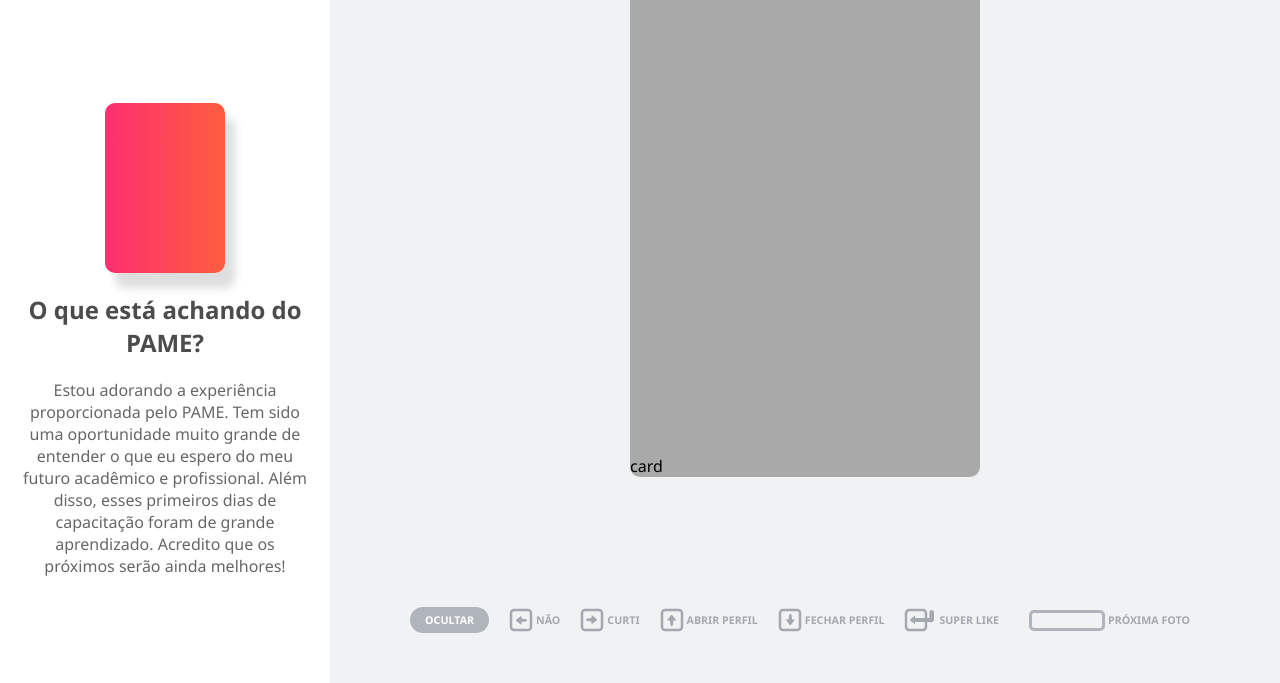
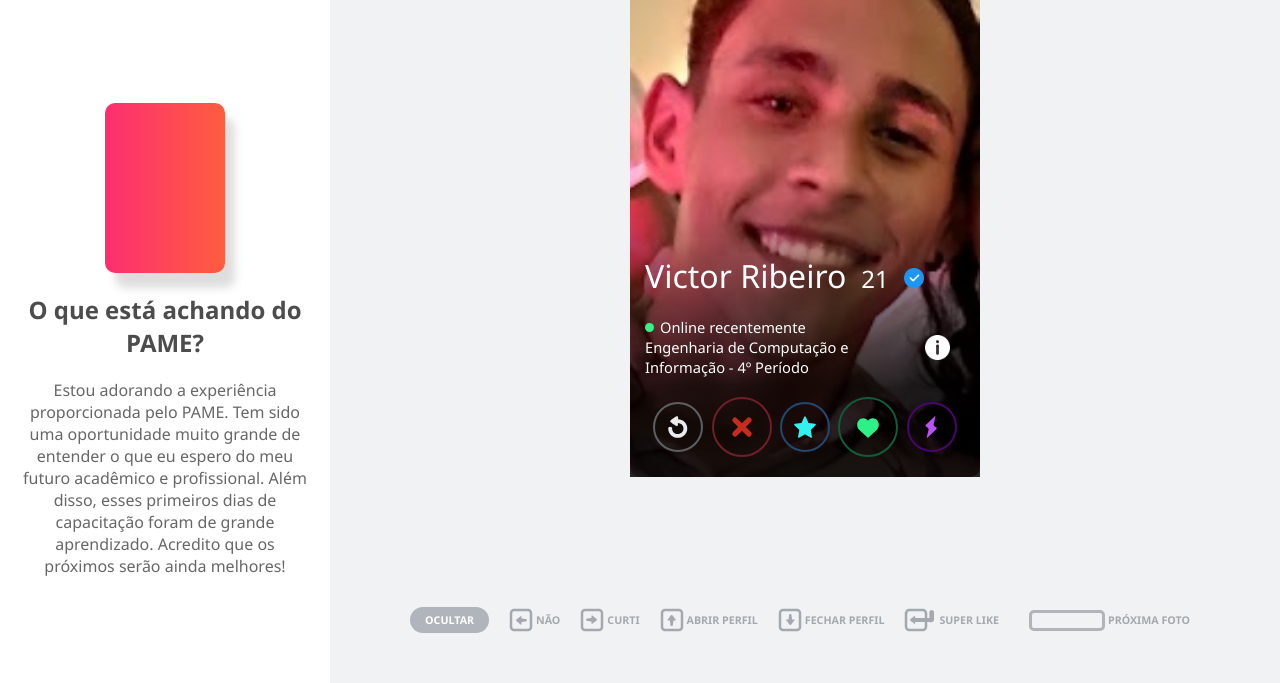
Before and after one commit to Ribeir145/tinder-fluxo, a plain HTML site: page index.html in a window 1280 px wide. Shown: the part 117-800 px from the top of the page. Drawn offline with Linux system fonts and the light colour scheme.

Commit message:
Card finalizado.

```diff
--- a/index.html
+++ b/index.html
@@ -1,6 +1,8 @@
 <!DOCTYPE html>
 <html>
     <head>
+        <link rel="icon" href="./images/fire - Copia.svg">
+        <title>Tinder Fluxo | PAME</title>
         <style>
             body{
                 margin:0px;
@@ -105,13 +107,87 @@
                 background-color: #f0f2f4;
             }
             .central .card{
-                background-color: darkgray;
+                background-color: black;
+                background-image: url(images/profile.png), linear-gradient(#eb01a5, #d13531);
+                background-repeat: no-repeat;
+                background-size: cover;
+                background-position-x: -100px;
                 height: 580px;
+                min-height: 580px;
                 width: 350px;
                 border-radius: 10px;
                 display: flex;
                 flex-direction: column;
                 justify-content: flex-end;
+                color: white;
+            }
+            .central .card .personal-info{
+                min-height: 300px;
+                display: flex;
+                flex-direction: column;
+                justify-content: flex-end;
+                background: linear-gradient(180deg, rgba(0,0,0,0) 0%, rgba(0,0,0,0.85) 70%);;
+            }
+            .central .card .primary-info{
+                display: flex;
+                flex-direction: row;
+                align-items: baseline;
+                margin: 10px 0px;
+            }
+            .card .primary-info span{
+                margin-left: 15px;
+            }
+            .card .primary-info img{
+                width: 20px;
+                margin-left: 15px;
+            }
+            .central .card .secondary-info{
+                background: linear-gradient();
+                display: flex;
+                flex-direction: row;
+                align-items: center;
+                justify-content: space-between;
+                margin: 10px 0px;
+                font-size: 11pt;
+            }
+            .card .secondary-info .activity{
+                margin-left: 15px;
+                max-width: 260px;
+            }
+            .secondary-info .activity .status{
+                display: flex;
+                flex-direction: row;
+                align-items: center;
+            }
+            .secondary-info .activity .status span{
+                width: 9px;
+                height: 9px;
+                border-radius: 10px;
+                background-color: #2ef489;
+                margin-right: 6px;
+            }
+            .card .secondary-info img{
+                width: 25px;
+                margin-right: 30px;
+            }
+            .card .actions{
+                display: flex;
+                justify-content: space-evenly;
+                align-items: center;
+                margin: 10px 15px;
+                margin-bottom: 20px;
+            }
+            .card .actions img{
+                width: 26px;
+                border-style: solid;
+                border-radius: 100px;
+                border-width: 2px;
+            }
+            .card .actions .even{
+                padding: 15px;
+            }
+            .card .actions .odd{
+                padding: 10px;
             }
             .central .footer{
                 margin-bottom: 50px;
@@ -147,7 +223,6 @@
                 border-radius: 5px;
             }
         </style>
-        <link rel="icon" href="./images/fire.svg">
     </head>
     <body>
         <div class="content">
@@ -186,7 +261,30 @@
             </div>
             <div class="central">
                 <div class="card">
-                    card
+                    <div class="personal-info">
+                    <div class="primary-info">
+                        <span style="font-size: xx-large;">Victor Ribeiro</span>
+                        <span style="font-size: x-large;">21</span>
+                        <img src="./images/verified.png">
+                    </div>
+                    <div class="secondary-info">
+                        <div class="activity">
+                            <div class="status">
+                                <span></span>
+                                Online recentemente
+                            </div>
+                            <span>Engenharia de Computação e Informação - 4º Período</span>
+                        </div>
+                        <img src="images/info.png">
+                    </div>
+                    <div class="actions">
+                        <img class="odd" src="./images/return.svg" style="border-color: #5d5f62;">
+                        <img class="even" src="./images/x.svg" style="border-color: #701f28;">
+                        <img class="odd" src="./images/star.svg" style="border-color: #214871;">
+                        <img class="even" src="./images/heart.svg" style="border-color: #105c38;">
+                        <img class="odd" src="./images/lightning.svg" style="border-color: #47066b;">
+                    </div>
+                    </div>
                 </div>
                 <div class="footer">
                     <span>
```
Also changed, not shown: images/info.png (added), images/profile.png (added), images/verified.png (added).
